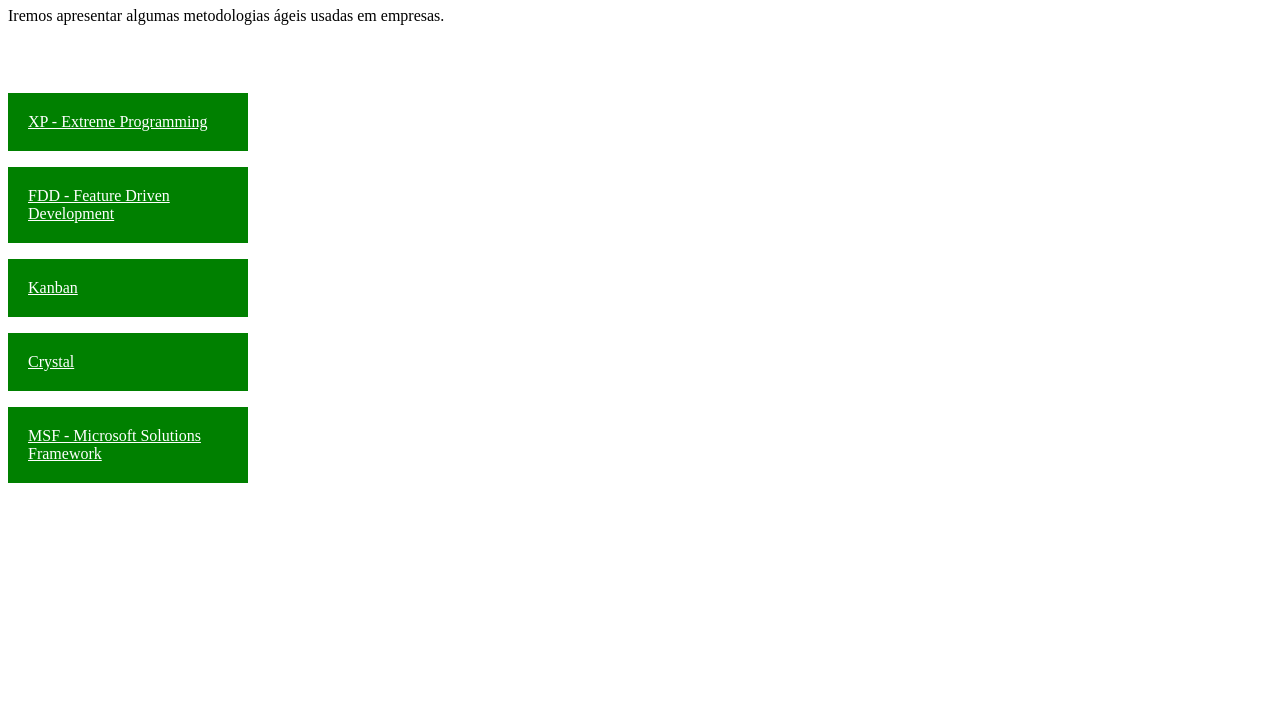
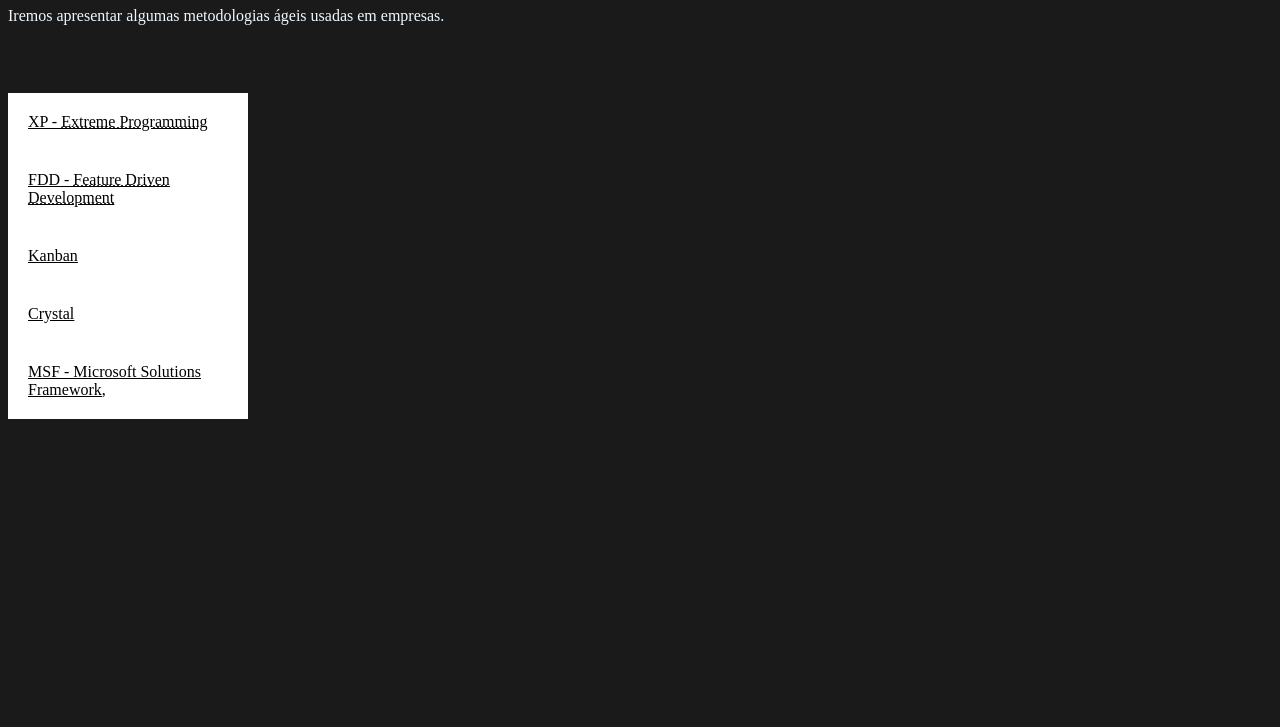
Before and after one commit to G4htk/Bosing, a plain HTML site: page Bosing/index.html in a window 1280 px wide. Shown: the part 73-800 px from the top of the page. Drawn offline with Linux system fonts and the light colour scheme.

Commit message:
Add files via upload

```diff
--- a/Bosing/index.html
+++ b/Bosing/index.html
@@ -1,5 +1,5 @@
 <!DOCTYPE html>
-<html lang="pt-br"></html>
+<html lang="pt-br">
 
     <head>
         <meta charset="UTF-8">
@@ -15,12 +15,13 @@
 
         <br><br>
 
-        <p class="botao"><u>XP - Extreme Programming</u></p>
-        <p class="botao"><u>FDD - Feature Driven Development</u></p>
-        <p class="botao"><u>Kanban</u></p>
-        <p class="botao"><u>Crystal</u></p>
-        <p class="botao"><u>MSF - Microsoft Solutions Framework</u></p>
-
+        <dl>
+        <dt class="botao"><u> <a href="xp.html">XP - <abbr title="Programação Extrema">Extreme Programming</abbr></a></u></dt>
+        <dt class="botao"><u><a href="fdd.html">FDD - <abbr title="Desenvolvimento Guiado por Funcionalidades">Feature Driven Development</abbr></a></u></dt>
+        <dt class="botao"><u><a href="kanban.html">Kanban</a></u></dt>
+        <dt class="botao"><u><a href="crystla.html">Crystal</a></u></dt>
+        <dt class="botao"><u><a href="msf.html">MSF - Microsoft Solutions Framework</a>,</u></dt>
+        </dl>
 
 
     </body>
--- a/Bosing/styles.css
+++ b/Bosing/styles.css
@@ -1,6 +1,19 @@
 .botao{
     width: 200px;
     padding: 20px;
-    background-color: green;
-    color: white;
+    background-color: rgb(255, 255, 255);
+    color: rgb(0, 0, 0);
 }
+
+p{
+    color: aliceblue;
+}
+ body{
+    background-color: rgb(26, 26, 26);
+
+ }
+a{
+    color: inherit;
+}
+
+h1{background-color: red;}
```
Also changed, not shown: Bosing/crystla.html (added, +13 -0 lines), Bosing/fdd.html (added, +13 -0 lines), Bosing/kanban.html (added, +12 -0 lines), Bosing/msf.html (added, +12 -0 lines), Bosing/xp.html (added, +11 -0 lines).
